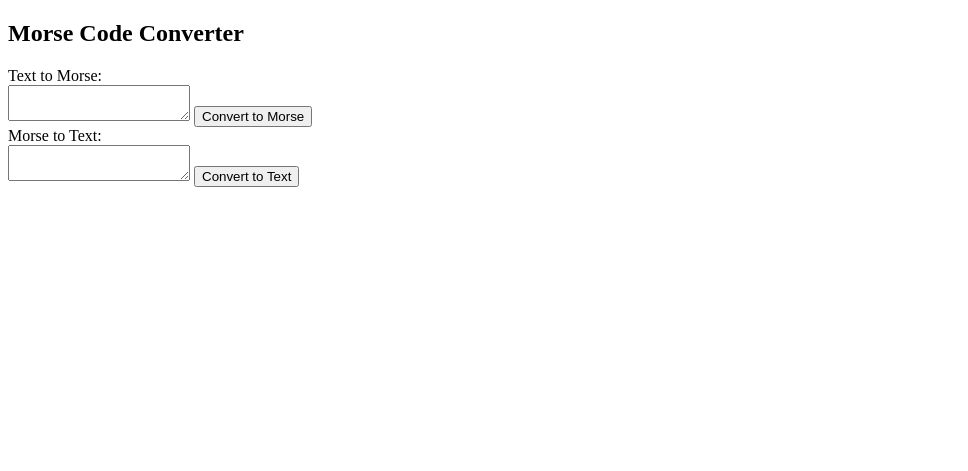
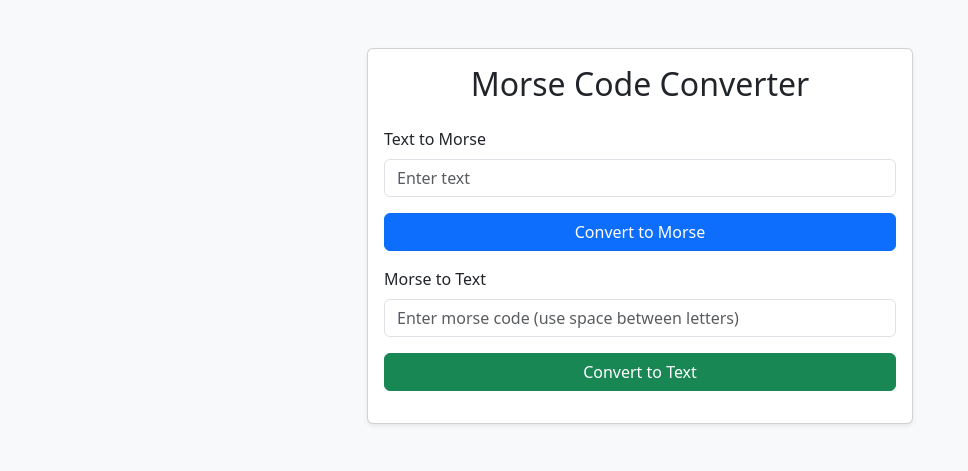
Before and after one commit to FerahimZ/Morse-Code-Converter, a Flask app: page / in a window 1280 px wide. Shown: the top 471 px of the page, without its empty margins (0-968 px from the left). Run offline with Flask 3, Linux system fonts and the light colour scheme.

Commit message:
Modify Template

```diff
--- a/app/templates/morse.html
+++ b/app/templates/morse.html
@@ -1,17 +1,46 @@
 <!doctype html>
-<title>Morse Code Converter</title>
-<h2>Morse Code Converter</h2>
-<form method="post" action="/convert">
-  <label>Text to Morse:</label><br>
-  <textarea name="text" type="text"></textarea>
-  <input type="submit" value="Convert to Morse">
-</form>
-<form method="post" action="/decode">
-  <label>Morse to Text:</label><br>
-  <textarea name="morse" type="text"></textarea>
-  <input type="submit" value="Convert to Text">
-</form>
-{% if result %}
-  <h3>Result:</h3>
-  <p>{{ result }}</p>
-{% endif %}
+<html lang="en">
+  <head>
+    <title>Morse Code Converter</title>
+    <meta charset="utf-8">
+    <meta name="viewport" content="width=device-width, initial-scale=1">
+    <link href="https://cdn.jsdelivr.net/npm/bootstrap@5.3.2/dist/css/bootstrap.min.css" rel="stylesheet">
+  </head>
+  <body class="bg-light">
+    <div class="container py-5">
+      <div class="row justify-content-center">
+        <div class="col-md-8 col-lg-6">
+          <div class="card shadow-sm">
+            <div class="card-body">
+              <h2 class="card-title text-center mb-4">Morse Code Converter</h2>
+              <form method="post" action="/convert" class="mb-3">
+                <div class="mb-3">
+                  <label for="text" class="form-label">Text to Morse</label>
+                  <input name="text" id="text" type="text" class="form-control" placeholder="Enter text">
+                </div>
+                <div class="d-grid">
+                  <button type="submit" class="btn btn-primary">Convert to Morse</button>
+                </div>
+              </form>
+              <form method="post" action="/decode" class="mb-3">
+                <div class="mb-3">
+                  <label for="morse" class="form-label">Morse to Text</label>
+                  <input name="morse" id="morse" type="text" class="form-control" placeholder="Enter morse code (use space between letters)">
+                </div>
+                <div class="d-grid">
+                  <button type="submit" class="btn btn-success">Convert to Text</button>
+                </div>
+              </form>
+              {% if result %}
+                <div class="alert alert-info mt-4" role="alert">
+                  <strong>Result:</strong> {{ result }}
+                </div>
+              {% endif %}
+            </div>
+          </div>
+          </div>
+      </div>
+    </div>
+    <script src="https://cdn.jsdelivr.net/npm/bootstrap@5.3.2/dist/js/bootstrap.bundle.min.js"></script>
+  </body>
+</html>
```
